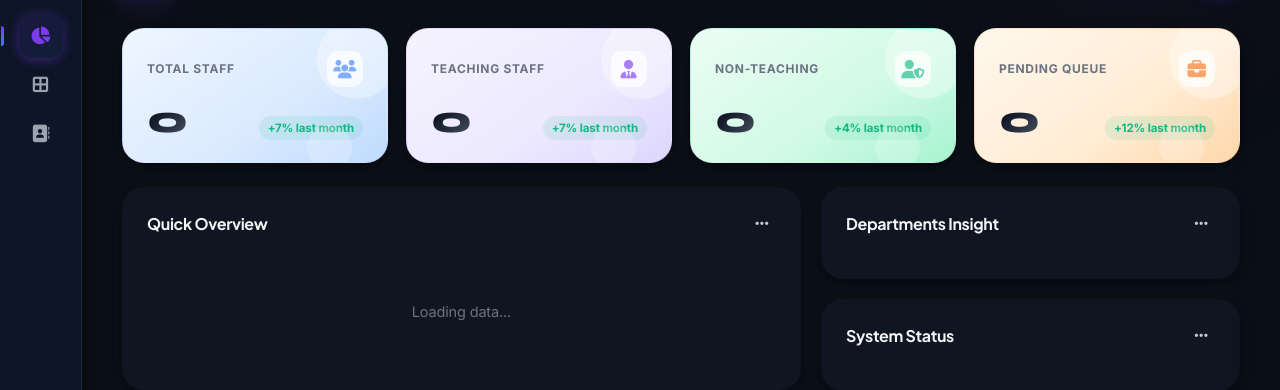
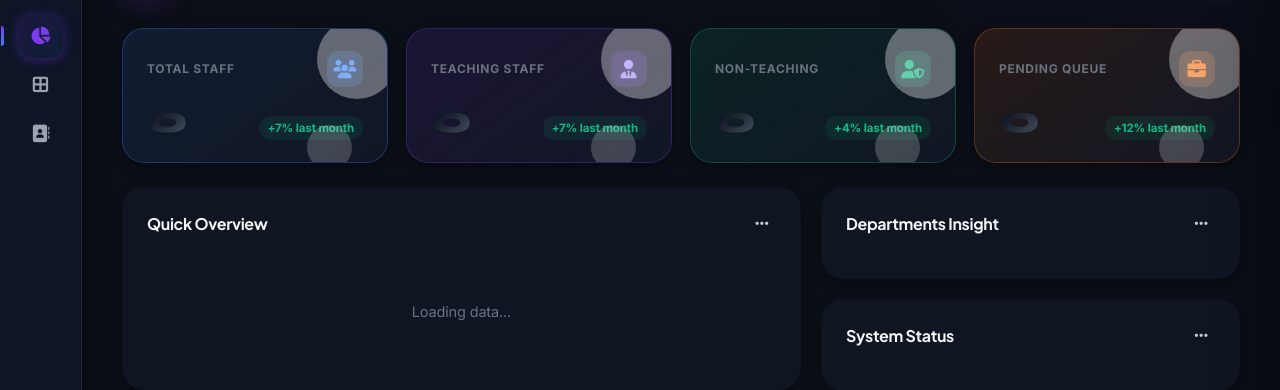
Before and after one commit to Anurag-Mohan/MACE-Connect, a Flask app: page /admin in a window 1280 px wide. Shown: the part 80-470 px from the top of the page. Run offline with Flask 3, Linux system fonts and the light colour scheme; parts of the project's set-up code (start-up, migrations or seed data) failed here and were passed over; some libraries are stand-ins or nearby versions.

Commit message:
minute elements adjusted

```diff
--- a/templates/admin.html
+++ b/templates/admin.html
@@ -490,28 +490,28 @@
 
     /* Individual gradient backgrounds for stat cards */
     .stat-card:nth-child(1) {
-      background: linear-gradient(145deg, #EFF6FF 0%, #DBEAFE 60%, #BFDBFE 100%);
-      border-color: rgba(59, 130, 246, 0.1);
-    }
-    .stat-card:nth-child(1) .stat-card-icon { color: var(--color-blue); background: rgba(255,255,255,0.7); }
+      background: linear-gradient(145deg, rgba(59, 130, 246, 0.12) 0%, rgba(18, 24, 38, 0.85) 100%);
+      border-color: rgba(59, 130, 246, 0.3);
+    }
+    .stat-card:nth-child(1) .stat-card-icon { color: var(--color-blue); background: rgba(59, 130, 246, 0.2); }
 
     .stat-card:nth-child(2) {
-      background: linear-gradient(145deg, #F5F3FF 0%, #EDE9FE 60%, #DDD6FE 100%);
-      border-color: rgba(124, 58, 237, 0.08);
-    }
-    .stat-card:nth-child(2) .stat-card-icon { color: var(--color-purple); background: rgba(255,255,255,0.7); }
+      background: linear-gradient(145deg, rgba(124, 58, 237, 0.14) 0%, rgba(18, 24, 38, 0.85) 100%);
+      border-color: rgba(124, 58, 237, 0.3);
+    }
+    .stat-card:nth-child(2) .stat-card-icon { color: #A78BFA; background: rgba(124, 58, 237, 0.2); }
 
     .stat-card:nth-child(3) {
-      background: linear-gradient(145deg, #ECFDF5 0%, #D1FAE5 60%, #A7F3D0 100%);
-      border-color: rgba(16, 185, 129, 0.1);
-    }
-    .stat-card:nth-child(3) .stat-card-icon { color: var(--color-green); background: rgba(255,255,255,0.7); }
+      background: linear-gradient(145deg, rgba(16, 185, 129, 0.12) 0%, rgba(18, 24, 38, 0.85) 100%);
+      border-color: rgba(16, 185, 129, 0.3);
+    }
+    .stat-card:nth-child(3) .stat-card-icon { color: var(--color-green); background: rgba(16, 185, 129, 0.2); }
 
     .stat-card:nth-child(4) {
-      background: linear-gradient(145deg, #FFF7ED 0%, #FFEDD5 60%, #FED7AA 100%);
-      border-color: rgba(249, 115, 22, 0.1);
-    }
-    .stat-card:nth-child(4) .stat-card-icon { color: var(--color-orange); background: rgba(255,255,255,0.7); }
+      background: linear-gradient(145deg, rgba(249, 115, 22, 0.12) 0%, rgba(18, 24, 38, 0.85) 100%);
+      border-color: rgba(249, 115, 22, 0.3);
+    }
+    .stat-card:nth-child(4) .stat-card-icon { color: var(--color-orange); background: rgba(249, 115, 22, 0.2); }
 
     .stat-card-header {
       display: flex;
--- a/templates/login.html
+++ b/templates/login.html
@@ -149,7 +149,7 @@
     }
 
     .overlay {
-      background: url('/static/images/login_bg.png') no-repeat center center;
+      background: linear-gradient(135deg, rgba(11, 15, 23, 0.45) 0%, rgba(18, 24, 38, 0.65) 100%), url('/static/images/dark_login_bg.png') no-repeat center center;
       background-size: cover;
       width: 100%;
       height: 100%;
@@ -741,11 +741,11 @@
       <div class="overlay">
         <!-- SVG wave on left of illustration -->
         <svg class="wave-divider wave-left" viewBox="0 0 100 640" preserveAspectRatio="none" xmlns="http://www.w3.org/2000/svg">
-          <path d="M0,0 C80,120 100,240 80,360 C60,480 30,560 0,640 Z" fill="#ffffff"/>
+          <path d="M0,0 C80,120 100,240 80,360 C60,480 30,560 0,640 Z" fill="rgba(18, 24, 38, 0.95)"/>
         </svg>
         <!-- SVG wave on right of illustration (revealed when illustration moves left) -->
         <svg class="wave-divider wave-right" viewBox="0 0 100 640" preserveAspectRatio="none" xmlns="http://www.w3.org/2000/svg">
-          <path d="M0,0 C80,120 100,240 80,360 C60,480 30,560 0,640 Z" fill="#ffffff"/>
+          <path d="M0,0 C80,120 100,240 80,360 C60,480 30,560 0,640 Z" fill="rgba(18, 24, 38, 0.95)"/>
         </svg>
       </div>
     </div>
```
Also changed, not shown: other parts of templates/admin.html (+50 -31 lines), static/images/dark_login_bg.png (added).
